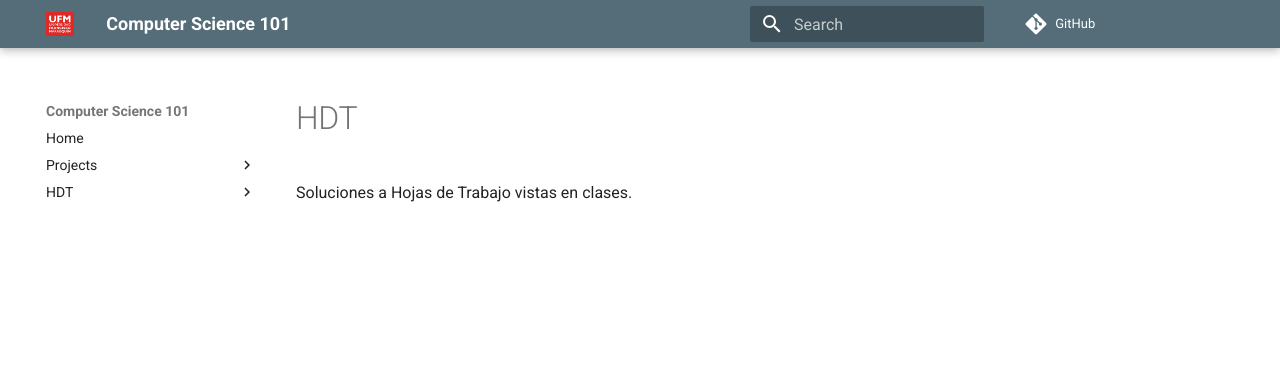
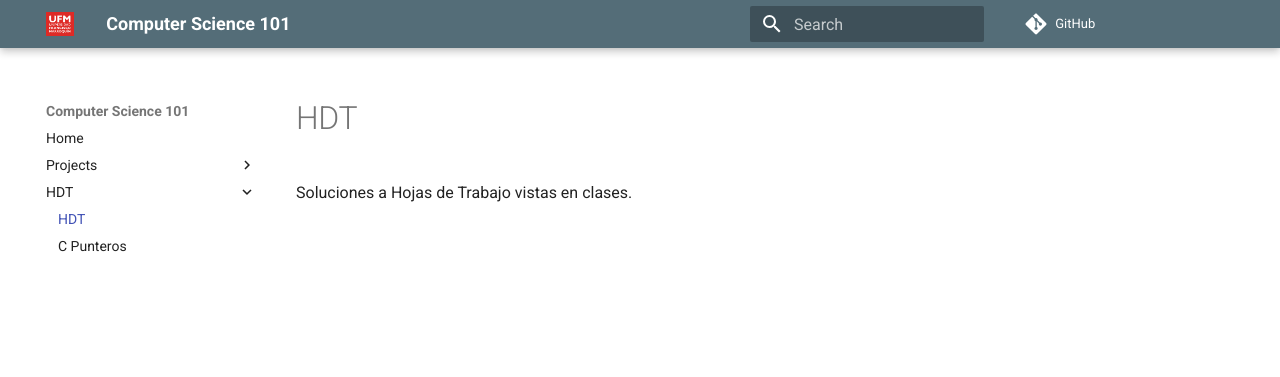
Before and after one commit to cs-ufm/cs101-2020, an MkDocs documentation site: the page built from docs/hdt/index.md, in a window 1280 px wide. Shown: the top 377 px of the page. Built offline with MkDocs 1.6.1 and Material for MkDocs 9.7.7, drawn with Linux system fonts in a browser that asks for light colours; comment, search, counter and statistics services are not loaded.

```diff
--- a/mkdocs.yml
+++ b/mkdocs.yml
@@ -48,5 +48,5 @@ nav:
             2. Appendix: projects/airline/appendix.md
             3. Entrega: projects/airline/entrega.md
   - HDT:
-    - "index.md"
+    - "hdt/index.md"
     - "C Punteros": hdt/c.pointers.md
```
